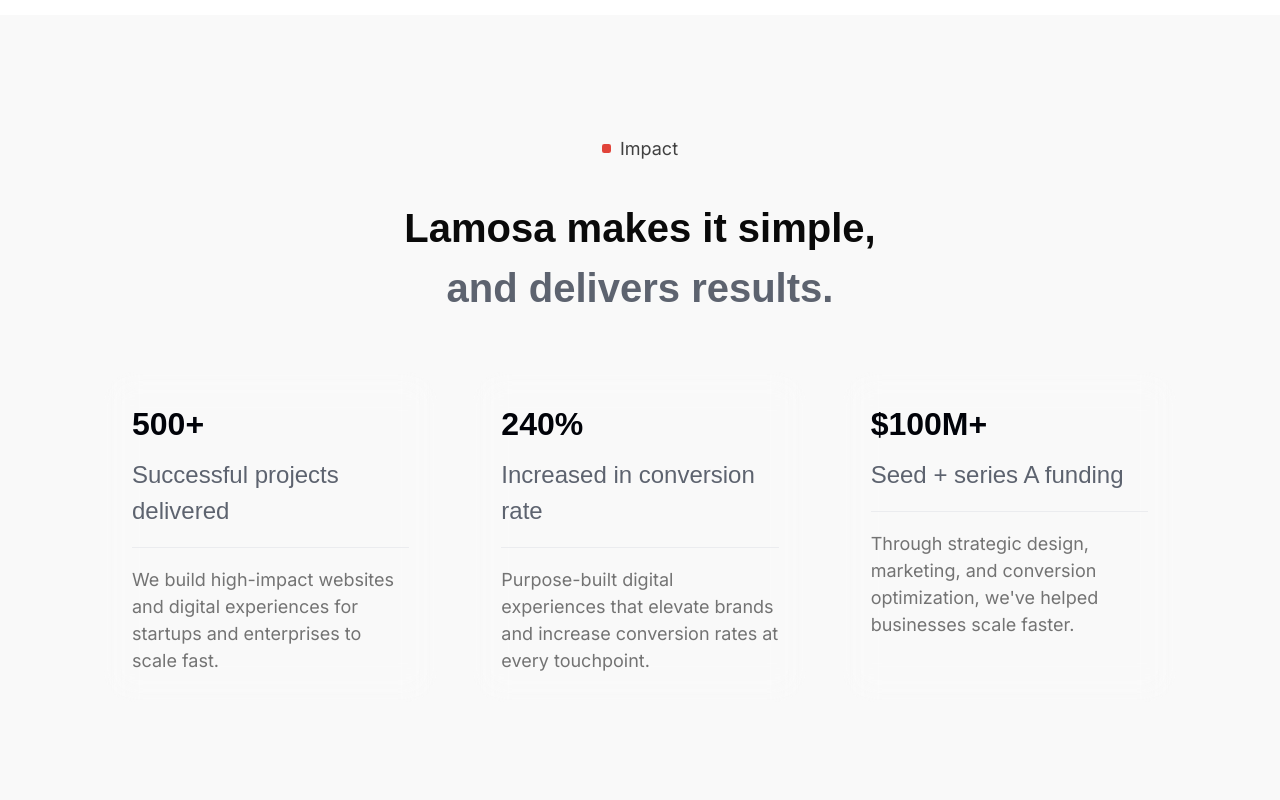
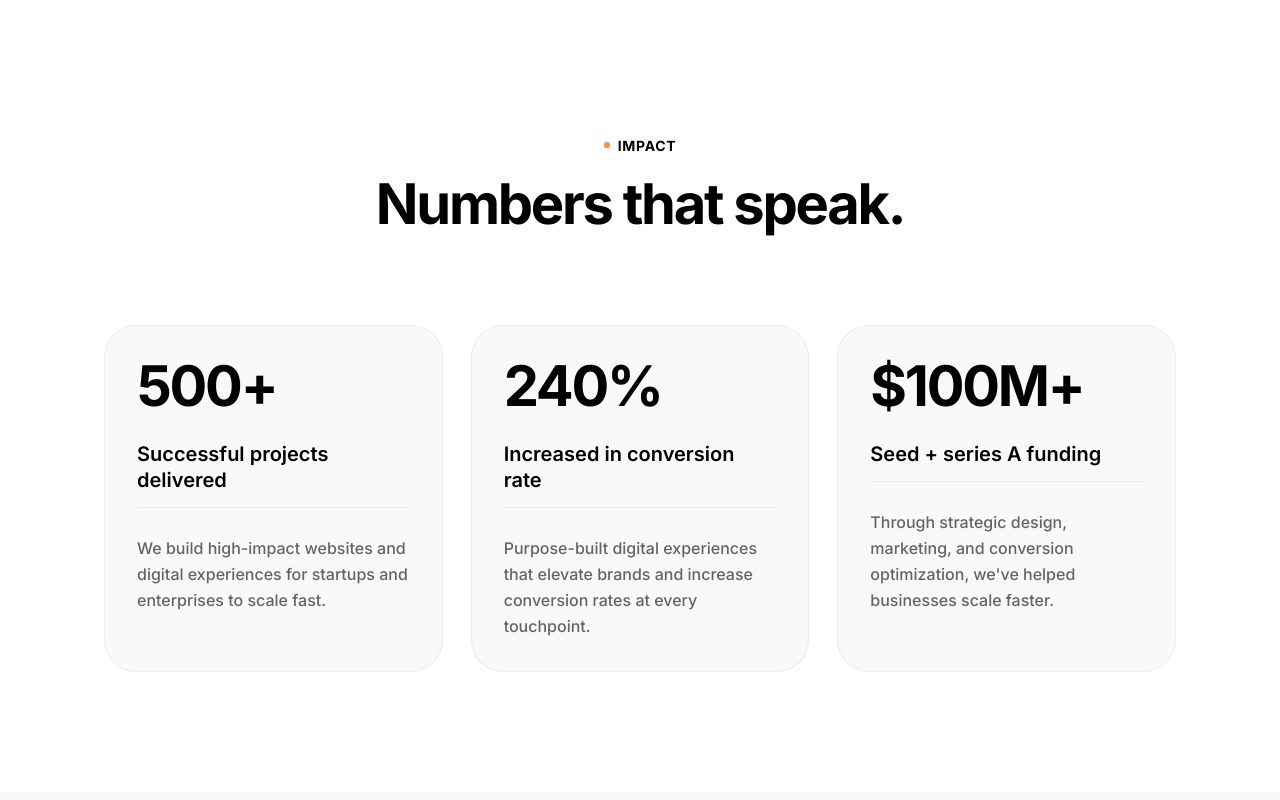
Before and after one commit to tamil-selvan-13/lamossa-clone-nextjs, a Next.js app: page / in a window 1280 px wide. Shown: the part 2100-2900 px from the top of the page. Built offline with nearby package versions, Linux system fonts and the light colour scheme.

Commit message:
feat: re-style stats and process sections with forensic design fidelity

```diff
--- a/components/sections/Process.tsx
+++ b/components/sections/Process.tsx
@@ -3,6 +3,7 @@
 import { useRef } from 'react';
 import { motion, useScroll, useSpring, useTransform, MotionValue } from 'framer-motion';
 import FadeIn from '../ui/FadeIn';
+import SectionLabel from '../ui/SectionLabel';
 
 const steps = [
   { number: '01', title: 'Discovery & Strategy', body: 'We uncover your goals, audience, and challenges to build a clear roadmap for success.' },
@@ -19,11 +20,10 @@
 }
 
 function ProcessStep({ step, i, totalSteps, scrollYProgress }: ProcessStepProps) {
-  // Approximate the scroll threshold point where the red line strikes the node.
-  // 4 steps map mathematically to 0, 0.33, 0.66, and 1.
+  // Approximate the scroll threshold point where the line strikes the node.
   const threshold = i / Math.max(1, (totalSteps - 1));
 
-  // Transition text color automatically when the smoothly interpolated spring 'reaches' the node threshold
+  // Transition text color when active
   const color = useTransform(scrollYProgress,
     [Math.max(0, threshold - 0.05), threshold],
     ["#E5E7EB", "#000000"]
@@ -31,25 +31,25 @@
 
   return (
     <div className="relative">
-      {/* Small white circle sitting exactly centrally overlaid across the track line */}
+      {/* Circle marker on the timeline */}
       <div
-        className="absolute left-[0px] top-[40px] -translate-x-1/2 -translate-y-1/2 z-10 w-[36px] h-[36px] rounded-full bg-white flex items-center justify-center shadow-[0_2px_8px_rgba(0,0,0,0.06)]"
+        className="absolute left-[0px] top-[50%] -translate-x-1/2 -translate-y-1/2 z-10 w-[42px] h-[42px] rounded-full bg-white flex items-center justify-center shadow-[0_2px_12px_rgba(0,0,0,0.06)] border border-black/5"
       >
         <motion.span
-          className="text-[13px] font-bold"
+          className="text-[14px] font-bold"
           style={{ color }}
         >
           {step.number}
         </motion.span>
       </div>
 
-      <div className="pl-[48px]">
+      <div className="pl-[56px] md:pl-[80px]">
         <FadeIn delay={i * 0.1}>
-          <div className="flex flex-col bg-white/[0.03] backdrop-blur-lg p-8 rounded-3xl border border-white/[0.08] shadow-sm hover:shadow-[0_4px_24px_rgba(0,0,0,0.04)] transition-shadow duration-300 w-full">
-            <h2 className="text-[22px] font-bold text-[#111827] mb-[8px] tracking-tight">
+          <div className="flex flex-col bg-white p-[36px] md:p-[48px] rounded-[48px] border border-black/5 shadow-[0_4px_30px_rgba(0,0,0,0.02)] hover:shadow-[0_8px_40px_rgba(0,0,0,0.04)] transition-all duration-500 ease-out w-full">
+            <h3 className="text-[24px] md:text-[28px] font-bold text-black mb-[12px] tracking-tight leading-tight">
               {step.title}
-            </h2>
-            <p className="text-[16px] text-[#4B5563] leading-relaxed">
+            </h3>
+            <p className="text-[16px] md:text-[18px] text-black/60 leading-relaxed font-medium">
               {step.body}
             </p>
           </div>
@@ -74,39 +74,37 @@
   });
 
   return (
-    <section id="section-process" className="py-[120px] bg-[#F9F9F9]">
-      <div className="max-w-[1120px] mx-auto px-[24px]">
+    <section id="section-process" className="py-[140px] bg-[#F5F5F5]">
+      <div className="max-w-[1200px] mx-auto px-[24px]">
 
-        <div className="grid grid-cols-1 lg:grid-cols-2 gap-12">
+        <div className="grid grid-cols-1 lg:grid-cols-[450px_1fr] gap-[60px] items-start">
 
-          <div className="lg:sticky lg:top-24 lg:self-start">
+          <div className="lg:sticky lg:top-32">
             <FadeIn>
-              <div className="flex items-center gap-2 mb-4">
-                <span className="w-2 h-2 bg-[#e1443a] rounded-sm" />
-                <span className="text-base text-[#404040]">Process</span>
-              </div>
+              <SectionLabel label="PROCESS" className="mb-6" />
 
-              <h2 className="text-[40px] font-bold mb-4 font-sans leading-[1.1] tracking-tight text-[#000000]">
-                Proven & effective process.
+              <h2 className="text-[48px] md:text-[56px] font-bold mb-6 font-sans leading-[1.05] tracking-[-0.04em] text-black">
+                Proven & effective process. <br />
+                <span className="text-black/30">That delivers results.</span>
               </h2>
 
-              <p className="text-lg text-[#404040] max-w-sm mt-8">
+              <p className="text-[17px] md:text-[18px] text-black/60 max-w-[380px] leading-relaxed font-medium mt-10">
                 We dive deep into your goals, audience, and challenges to craft a strategy that drives clear direction and impact.
               </p>
             </FadeIn>
           </div>
 
-          <div className="relative py-[8px]" ref={containerRef}>
+          <div className="relative" ref={containerRef}>
 
-            {/* The vertical tracking line centered horizontally directly beneath the circle nodes */}
-            <div className="absolute left-[0px] top-[48px] bottom-[48px] w-[2px] bg-[#E5E7EB] -translate-x-1/2 origin-top overflow-hidden rounded-full">
+            {/* The vertical tracking line */}
+            <div className="absolute left-[0px] top-[50px] bottom-[50px] w-[2px] bg-[#E5E7EB] -translate-x-1/2 origin-top overflow-hidden rounded-full">
                <motion.div
-                 className="absolute top-0 left-0 w-full h-[100%] bg-[#FF4D4D] origin-top"
+                 className="absolute top-0 left-0 w-full h-[100%] bg-orange-500 origin-top"
                  style={{ scaleY }}
                />
             </div>
 
-            <div className="flex flex-col gap-8">
+            <div className="flex flex-col gap-10">
               {steps.map((step, i) => (
                 <ProcessStep
                   key={i}
--- a/components/sections/Stats.tsx
+++ b/components/sections/Stats.tsx
@@ -1,62 +1,68 @@
 'use client';
 
-import { useEffect, useRef, useState } from 'react';
+import { motion } from 'framer-motion';
+import SectionLabel from '../ui/SectionLabel';
+import FadeIn from '../ui/FadeIn';
 
 const stats = [
-  { number: '500+', subtitle: 'Successful projects delivered', body: 'We build high-impact websites and digital experiences for startups and enterprises to scale fast.' },
-  { number: '240%', subtitle: 'Increased in conversion rate', body: 'Purpose-built digital experiences that elevate brands and increase conversion rates at every touchpoint.' },
-  { number: '$100M+', subtitle: 'Seed + series A funding', body: "Through strategic design, marketing, and conversion optimization, we've helped businesses scale faster." },
+  {
+    number: '500+',
+    subtitle: 'Successful projects delivered',
+    body: 'We build high-impact websites and digital experiences for startups and enterprises to scale fast.'
+  },
+  {
+    number: '240%',
+    subtitle: 'Increased in conversion rate',
+    body: 'Purpose-built digital experiences that elevate brands and increase conversion rates at every touchpoint.'
+  },
+  {
+    number: '$100M+',
+    subtitle: 'Seed + series A funding',
+    body: "Through strategic design, marketing, and conversion optimization, we've helped businesses scale faster."
+  },
 ];
 
 export default function Stats() {
-  const [visible, setVisible] = useState(false);
-  const ref = useRef(null);
+  return (
+    <section id="section-stats" className="py-[120px] bg-white">
+      <div className="max-w-[1120px] mx-auto px-[24px]">
+        <FadeIn className="flex flex-col items-center text-center mb-16">
+          <SectionLabel label="IMPACT" />
+          <h2 className="text-[48px] md:text-[56px] font-bold tracking-[-0.04em] text-black leading-[1.1] mb-4 mt-4">
+            Numbers that speak.
+          </h2>
+        </FadeIn>
 
-  useEffect(() => {
-    const observer = new IntersectionObserver(
-      ([entry]) => {
-        if (entry.isIntersecting) setVisible(true);
-      },
-      { threshold: 0.2 }
-    );
-    if (ref.current) observer.observe(ref.current);
-    return () => observer.disconnect();
-  }, []);
+        <div className="grid grid-cols-1 md:grid-cols-3 gap-[28px]">
+          {stats.map((stat, i) => (
+            <motion.div
+              key={i}
+              initial={{ opacity: 0, y: 30 }}
+              whileInView={{ opacity: 1, y: 0 }}
+              viewport={{ once: true }}
+              transition={{
+                duration: 0.8,
+                delay: i * 0.15,
+                ease: [0.2, 0.8, 0.2, 1]
+              }}
+              className="group flex flex-col p-[32px] rounded-[32px] bg-[#F9F9F9] border border-black/5 hover:bg-white hover:shadow-[0_8px_30px_rgb(0,0,0,0.04)] hover:border-black/10 transition-all duration-500 ease-out"
+            >
+              <div className="text-[48px] md:text-[56px] font-bold tracking-[-0.04em] text-black leading-none mb-6 transition-transform duration-500 group-hover:scale-[1.02] origin-left">
+                {stat.number}
+              </div>
 
-  return (
-    <section id="section-stats" className="py-[120px] bg-[#F9F9F9]" ref={ref}>
-      <div className="max-w-[1120px] mx-auto px-[24px]">
-        <div className="flex items-center gap-2 justify-center mb-8">
-          <span className="w-2 h-2 bg-[#e1443a] rounded-sm" />
-          <span className="text-base text-[#404040]">Impact</span>
-        </div>
+              <div className="flex flex-col flex-1">
+                <h3 className="text-[18px] md:text-[20px] font-semibold text-black leading-[1.3] mb-3">
+                  {stat.subtitle}
+                </h3>
 
-        <h2 className="text-[40px] font-bold text-center mb-12" style={{ fontFamily: 'Satoshi, sans-serif' }}>
-          <span className="text-[#0a0a0a]">Lamosa makes it simple,</span>
-          <br />
-          <span className="text-[#5d636f]">and delivers results.</span>
-        </h2>
+                <div className="h-[1px] w-full bg-black/5 mb-6" />
 
-        <div className="grid grid-cols-1 md:grid-cols-3 gap-8">
-          {stats.map((stat, i) => (
-            <div
-              key={i}
-              className="bg-white/[0.03] backdrop-blur-lg border border-white/[0.08] rounded-[32px] p-6 transition-all duration-700 ease-out hover:shadow-lg hover:scale-[1.02]"
-              style={{
-                opacity: visible ? 1 : 0,
-                transform: visible ? 'translateY(0)' : 'translateY(24px)',
-                transition: `all 0.6s ease ${i * 0.15}s`,
-              }}
-            >
-              <p className="text-[32px] font-bold text-[#010309] mb-2" style={{ fontFamily: 'Satoshi, sans-serif' }}>
-                {stat.number}
-              </p>
-              <p className="text-[24px] text-[#5d636f] mb-4" style={{ fontFamily: 'Satoshi, sans-serif', fontWeight: 500 }}>
-                {stat.subtitle}
-              </p>
-              <hr className="border-[#ebecef] mb-4" />
-              <p className="text-base text-[#737373]">{stat.body}</p>
-            </div>
+                <p className="text-[15px] md:text-[16px] text-black/60 leading-relaxed font-medium">
+                  {stat.body}
+                </p>
+              </div>
+            </motion.div>
           ))}
         </div>
       </div>
```
